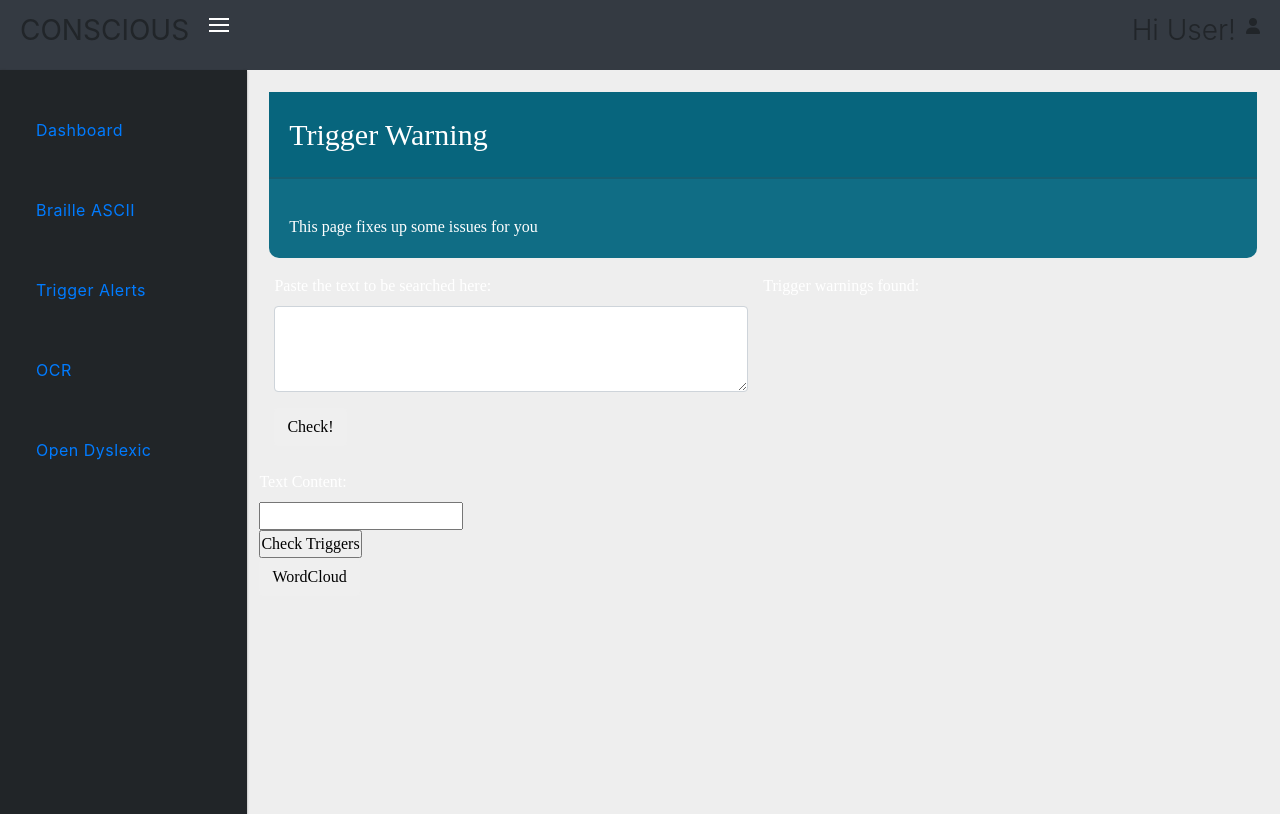
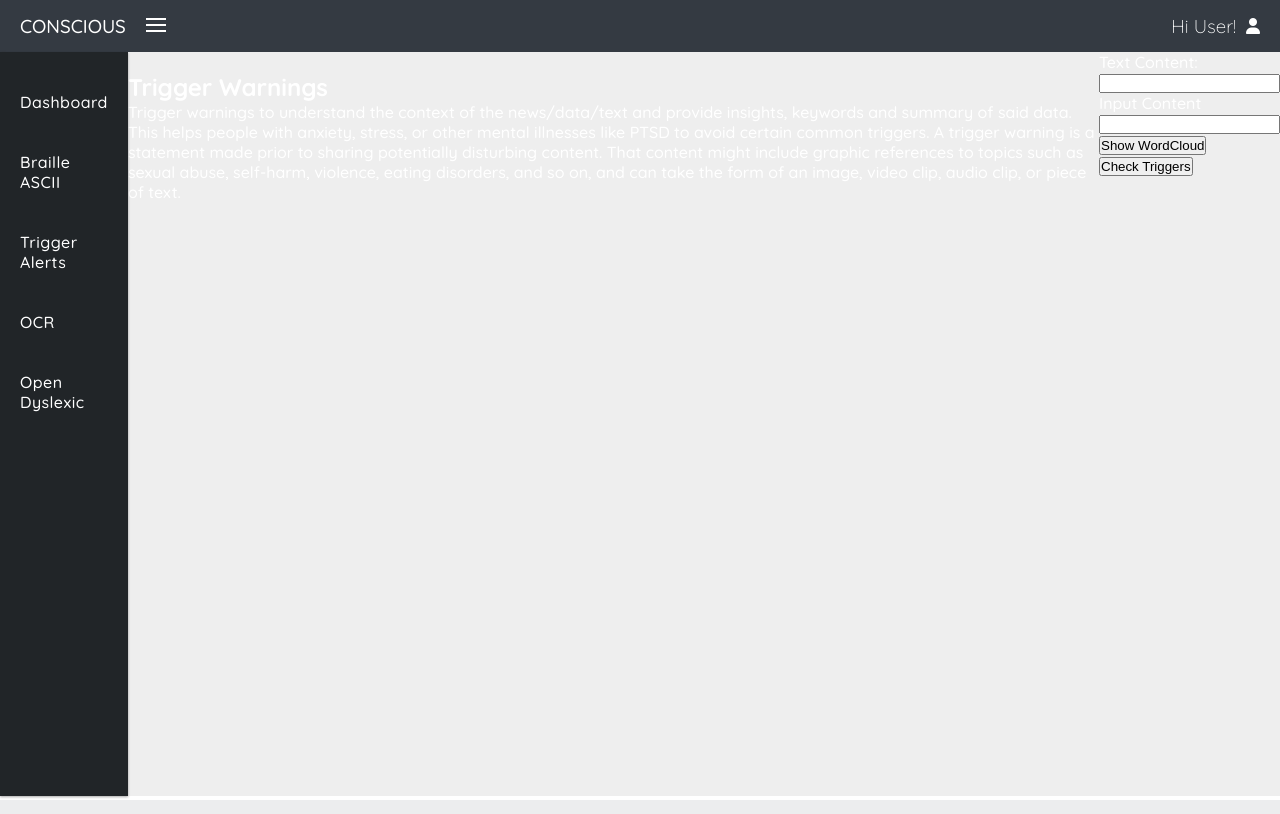
Before and after one commit to Kashish-max/Conscious, a Django app: page /triggers in a window 1280 px wide. Run offline with Django 3.2, Linux system fonts and the light colour scheme; some libraries are stand-ins or nearby versions.

Commit message:
Reworking the triggers page

```diff
--- /dev/null
+++ b/consciousApp/static/consciousApp/css/triggers.css
@@ -0,0 +1,10 @@
+.label {
+    color: white;
+    padding: 8px;
+  }
+
+  .success {background-color: #4CAF50;} /* Green */
+  .info {background-color: #2196F3;} /* Blue */
+  .warning {background-color: #ff9800;} /* Orange */
+  .danger {background-color: #f44336;} /* Red */
+  .other {background-color: #e7e7e7; color: black;} /* Gray */
--- a/consciousApp/templates/consciousApp/triggers.html
+++ b/consciousApp/templates/consciousApp/triggers.html
@@ -3,67 +3,35 @@
 <title>Trigger Warnings</title>
 <link
   id="css"
-  href="{% static 'consciousApp/css/dyslexicsol.css' %}"
+  href="{% static 'consciousApp/css/triggers.css' %}"
   rel="stylesheet"
 />
-<script src="{% static 'consciousApp/js/dyslexicsol.js' %}"></script>
-<div class="dyslexic-sec">
-  <div class="dys-descrp">
-    <p class="dys-head">Trigger Warning</p>
-    <p class="dys-exp">
-This page fixes up some issues for you
-    </p>
-  </div>
+<script src="{% static 'consciousApp/js/triggers.js' %}"></script>
+<section>
+  <br>
+  <h1>Trigger Warnings</h1>
+  <p> Trigger warnings to understand the context of the news/data/text and provide insights,
+    keywords and summary of said data. This helps people with anxiety, stress, or other
+     mental illnesses like PTSD to avoid certain common triggers.
+     A trigger warning is a statement made prior to sharing potentially disturbing content.
+     That content might include graphic references to topics such as sexual abuse, self-harm,
+     violence, eating disorders, and so on, and can take the form of an image, video clip, audio clip,
+     or piece of text.</p>
+  <br>
 
-<div class="container">
-  <div class="row">
-    <div class="col">
-        <link href="https://maxcdn.bootstrapcdn.com/bootstrap/4.0.0-beta.2/css/bootstrap.min.css" rel="stylesheet"/>
-      <!--{{ text }}-->
-        <form id="form" action="triggers" method="POST">
-            {% csrf_token %}
-            <div class="form-group">
-             <label for="exampleFormControlTextarea1">Paste the text to be searched here:</label>
-              <!--  <textarea class="form-control" id="exampleFormControlTextarea1" rows="3" name="some_text"></textarea>-->
-                {% if text %}
-                <textarea class="form-control" name = 'some_text' id="exampleFormControlTextarea1" rows="3">{{ text }}</textarea>
-                {% else %}
-                <textarea class="form-control" name="some_text" id="exampleFormControlTextarea2" rows="3"></textarea>
-                {% endif %}
-                </div>
-            <button type="submit" class="btn btn-default" id="btn">Check!</button>
-        </form>
-    </div>
-    <div class="col">
-        <div class="row">
-      Trigger warnings found:</div>
-        <div class="row" id="trigPanel">
-            {% if text %}
-            <ul>
-                {% if triggers %}
-                {% for t in triggers %}
-                     <li>{{ t }}</li>
-                {% endfor %}
-                {% endif %}
-            </ul>
-            {% endif %}
-        </div>
-    </div>
-  </div>
-</div>
-
+</section>
 
 <!--Insights and Summarization from just link-->
-<br>
-<form action = "{% url 'urldata' %}" method = "POST">
+<form action = "{% url 'triggers' %}" method = "POST">
   {% csrf_token %}
   <label for="Link">Text Content:</label> <br>
-  <input id="Link" type="text" name="Link"> <br>
-  <input type="submit" value="Check Triggers">
+  <input id="Link" type="url" name="Link"> <br>
+  <label for="input_text">Input Content</label><br>
+  <input id="input_text" type="text" name="input_text"> <br>
+  <input  type="submit" name="show_wordcloud" value='Show WordCloud'>
+  <input type="submit" name="check_triggers" value="Check Triggers">
 </form>
-
-
-<button  class="btn btn-default" onclick="picture()">WordCloud</button>
+<!-- <button  class="btn btn-default" onclick="picture()">WordCloud</button>
 <img id="bigpic" src="bigpic" style="display:none;" />
 <script type="text/javascript">
   function picture(){
@@ -73,7 +41,7 @@ This page fixes up some issues for you
   document.getElementById('bigpic').style.display='block';
 
   }
-</script>
+</script> -->
 <!--
 <script>
         document.getElementById('btn').onclick = function() {
--- a/consciousApp/urls.py
+++ b/consciousApp/urls.py
@@ -11,5 +11,4 @@ urlpatterns = [
     path('triggers', views.triggers, name='triggers'),
     path('open-dyslexic',views.dyslexicsol,name='opendyslexic'),
     path('texttobrf',views.texttobrf,name='ttb'),
-    path('urldata',views.urldata,name='urldata'),
 ]
--- a/consciousApp/views.py
+++ b/consciousApp/views.py
@@ -32,22 +32,36 @@ def texttobrf(request):
     return render(request,'consciousApp/braille.html')
 
 def braille(request):
-    # print(request.POST)
-    # #data=request.POST.get('text_data')
-    # data=dict(request.POST)
-    # text_data=data['text_data']
-    # text_file = open('./consciousApp/static/consciousApp/input/data.txt', 'w+')
-    # text_file.write(str(text_data[0]))
-    # text_file.close()
-    # os.system("./consciousApp/static/consciousApp/file2brl/file2brl ./consciousApp/static/consciousApp/input/data.txt ./consciousApp/static/consciousApp/output/data.brf")
-    val = 'I am reading Braille'
-    if request.method=='POST':
+   val = 'I am reading Braille'
+   if request.method=='POST':
         val = request.POST['some_text']
-    return render(request,'consciousApp/braille.html', {'val': val})
+        return render(request,'consciousApp/braille.html', {'val': val})
 
 def triggers(request):
         if request.method=='POST':
-            text = request.POST['some_text'].lower()
+            print(request.POST)
+    # link=request.POST['Link'][0]
+    # print(link)
+    # url = 'https://www.bbc.com/culture/article/20210111-the-ancient-roots-of-wonder-woman'
+    # article = Article(url)
+    # article.download()
+    # article.parse()
+    # print("Article Authors: ",article.authors)
+    # print("Article Publish Date: ",article.publish_date)
+    # #print("Article Text: ", article.text)
+    # data=article.text
+    # tokens = word_tokenize(data)
+    # text = nltk.Text(tokens)
+    # stopwords = set(STOPWORDS)
+    # wordcloud = WordCloud(stopwords=stopwords, max_font_size=50, max_words=100, background_color="white").generate(str(text))
+    # wordcloud.to_file("./consciousApp/static/consciousApp/output/word-cloud-url.png")
+    # #print(article.top_image)
+    # #print(article.movies)
+    # article.nlp()
+    # print("Article Keywords:",article.keywords)
+    # print("Article Summary: ",article.summary)
+            print(request.POST)
+            text = request.POST['input_text'].lower()
             triggers = ["9 11", "9-11", "9/11", "ableism", "abusive", "ageism", "alcoholism", "animal abuse", "animal death", "animal violence", "bestiality", "gore", "corpse", "bully", "cannibal", "car accident", "child abuse", "childbirth", "classism", "death", "decapitation", "abuse", "drug", "heroin", "cocaine", "eating disorder", "anorexia", "binge eating", "bulimia", "fatphobia", "forced captivity", "holocaust", "hitler", "homophobia", "hostage", "incest", "kidnap", "murder", "nazi", "overdose", "pedophilia", "prostitution", "PTSD", "racism", "racist", "rape", "raping", "scarification", "self-harm", "self harm", "cutting", "sexism", "slavery", "slurs", "suicide", "suicidal", "swearing", "terminal illness", "terrorism", "torture", "transphobia", "violence", "warfare"]
             tw = []
             text_file = open('./consciousApp/static/consciousApp/input/triggercheckdata.txt', 'w+')
@@ -67,25 +81,5 @@ def dyslexicsol(request):
     return render(request,'consciousApp/open-dyslexic.html', {'val':val})
 
 def urldata(request):
-    print(request.POST)
-    link=request.POST['Link'][0]
-    print(link)
-    url = 'https://www.bbc.com/culture/article/20210111-the-ancient-roots-of-wonder-woman'
-    article = Article(url)
-    article.download()
-    article.parse()
-    print("Article Authors: ",article.authors)
-    print("Article Publish Date: ",article.publish_date)
-    #print("Article Text: ", article.text)
-    data=article.text
-    tokens = word_tokenize(data)
-    text = nltk.Text(tokens)
-    stopwords = set(STOPWORDS)
-    wordcloud = WordCloud(stopwords=stopwords, max_font_size=50, max_words=100, background_color="white").generate(str(text))
-    wordcloud.to_file("./consciousApp/static/consciousApp/output/word-cloud-url.png")
-    #print(article.top_image)
-    #print(article.movies)
-    article.nlp()
-    print("Article Keywords:",article.keywords)
-    print("Article Summary: ",article.summary)
+
     return render(request, 'consciousApp/triggers.html')
```
Also changed, not shown: consciousApp/static/consciousApp/js/triggers.js (added).
